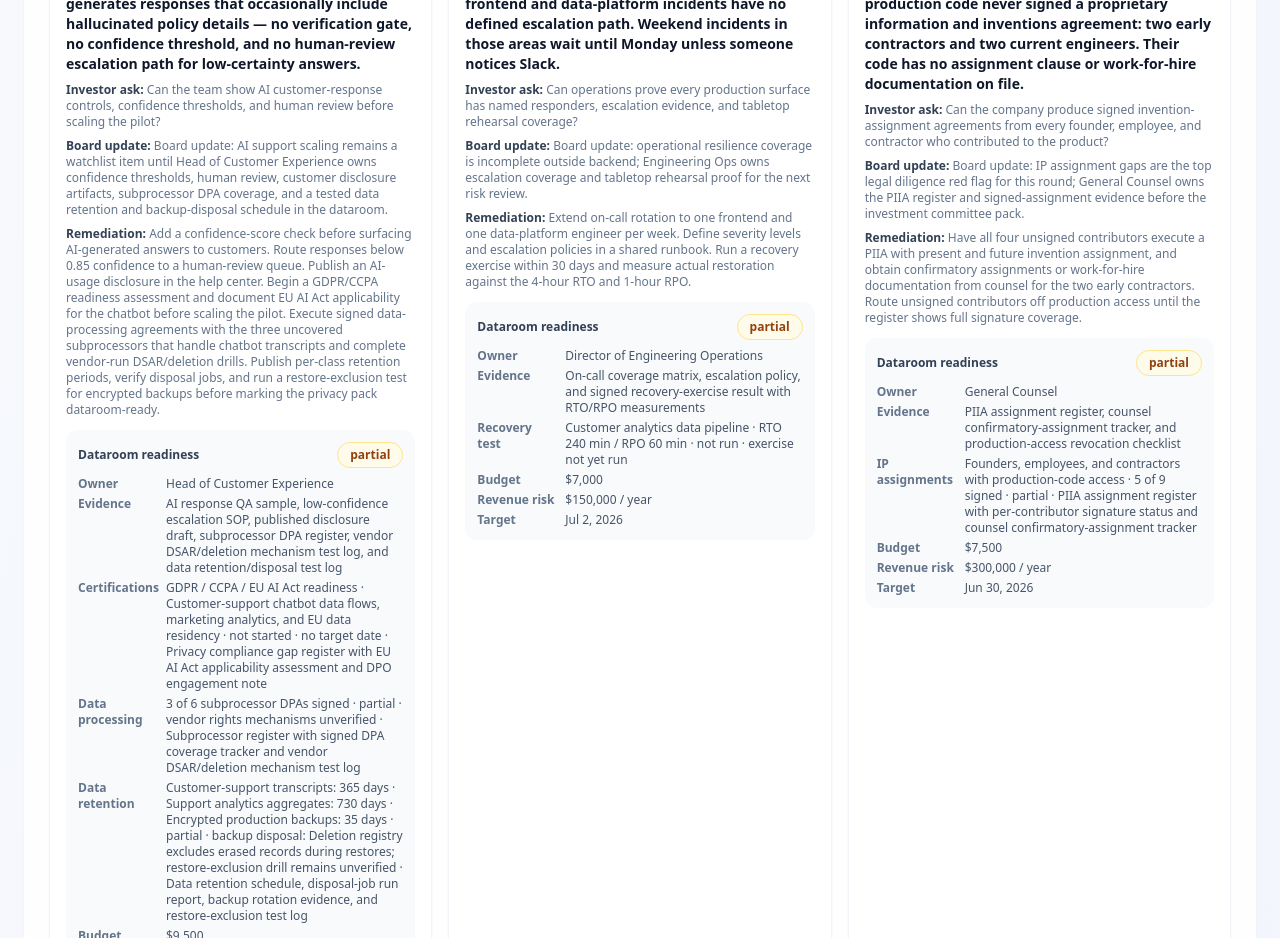
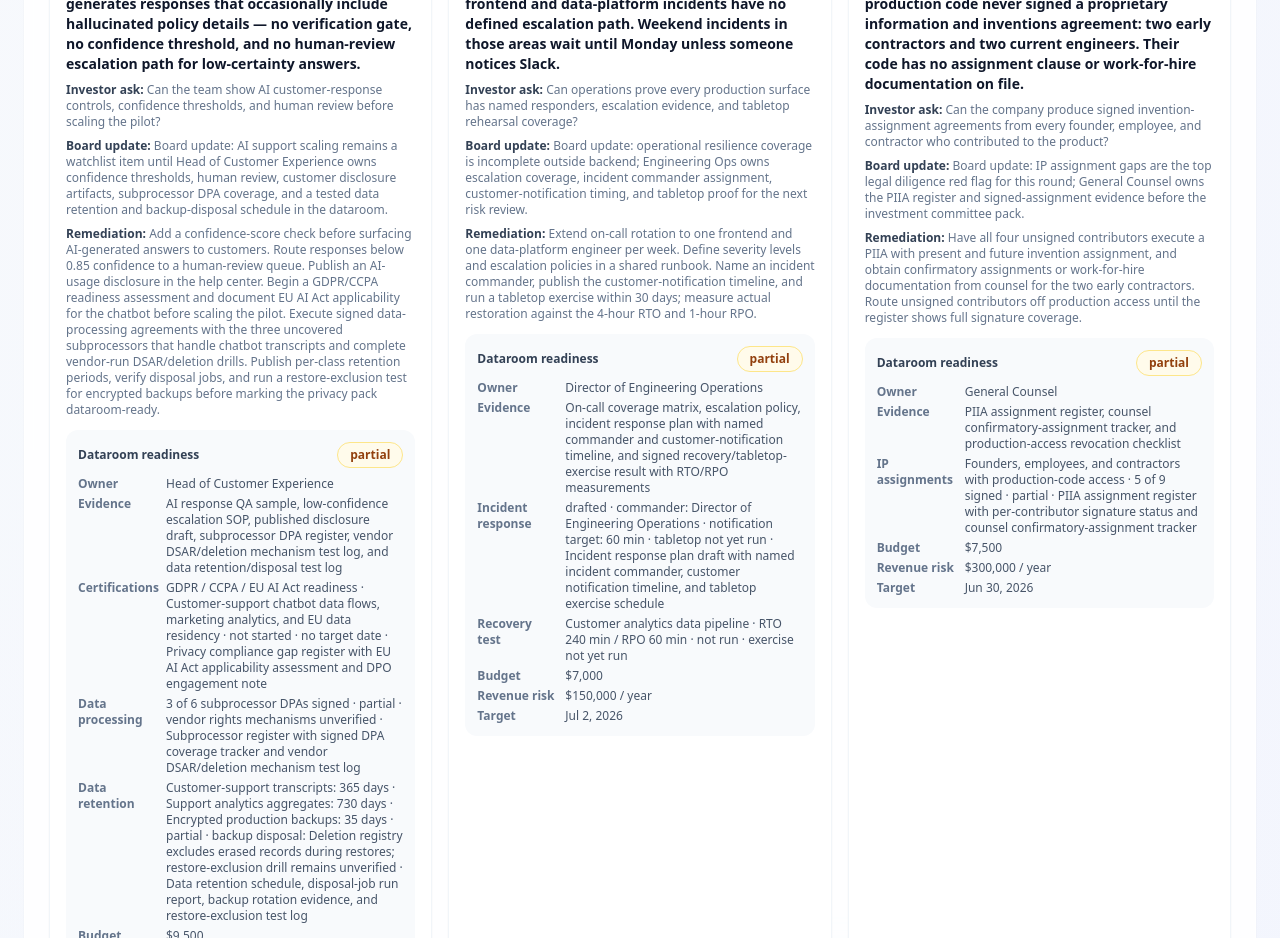
Before and after one commit to tensorgarden/cto-advisory-dashboard, a Next.js app: page / in a window 1280 px wide. Shown: the part 2060-2998 px from the top of the page. Built offline with nearby package versions, Linux system fonts and the light colour scheme.

Commit message:
Add incident response diligence evidence

```diff
--- a/src/app/page.tsx
+++ b/src/app/page.tsx
@@ -734,6 +734,30 @@ function DiligenceFindingCard({ finding }: { finding: DueDiligenceFinding }) {
               </dd>
             </div>
           )}
+          {finding.incidentResponseReadinessEvidence && (
+            <div className="flex gap-2">
+              <dt className="min-w-20 font-semibold text-slate-500">
+                Incident response
+              </dt>
+              <dd>
+                {finding.incidentResponseReadinessEvidence.status.replaceAll(
+                  "_",
+                  " "
+                )} · commander:{" "}
+                {finding.incidentResponseReadinessEvidence.incidentCommander ??
+                  "not assigned"} · notification target:{" "}
+                {finding.incidentResponseReadinessEvidence.customerNotificationSlaMinutes
+                  ? `${finding.incidentResponseReadinessEvidence.customerNotificationSlaMinutes} min`
+                  : "not set"} ·{" "}
+                {finding.incidentResponseReadinessEvidence.lastTabletopDate
+                  ? `last tabletop ${new Date(
+                      finding.incidentResponseReadinessEvidence.lastTabletopDate
+                    ).toLocaleDateString("en-US")}`
+                  : "tabletop not yet run"} ·{" "}
+                {finding.incidentResponseReadinessEvidence.evidenceArtifact}
+              </dd>
+            </div>
+          )}
           {finding.productionAccessAuditEvidence && (
             <div className="flex gap-2">
               <dt className="min-w-20 font-semibold text-slate-500">
--- a/src/lib/demo-data.ts
+++ b/src/lib/demo-data.ts
@@ -520,6 +520,7 @@ export const demoDueDiligenceFindings: DueDiligenceFinding[] = [
     dataProcessingAgreementEvidence: null,
     productionAccessAuditEvidence: null,
     dataRetentionScheduleEvidence: null,
+    incidentResponseReadinessEvidence: null,
     recommendation:
       "Institute blameless post-incident reviews with a shared RCA template within 2 sprints. Tag every P1/P2 incident against a failure taxonomy so patterns become visible to leadership.",
     executiveOwner: "VP Engineering",
@@ -568,6 +569,7 @@ export const demoDueDiligenceFindings: DueDiligenceFinding[] = [
     dataProcessingAgreementEvidence: null,
     productionAccessAuditEvidence: null,
     dataRetentionScheduleEvidence: null,
+    incidentResponseReadinessEvidence: null,
     recommendation:
       "Wrap the address-validation call in a circuit breaker (3 failures in 60s → open for 30s) and add a degraded-mode fallback that accepts unverified addresses with a manual-review flag. Obtain written change-of-control consent from the vendor. Name and cross-train a backup operator, then run a checkout-failure handover drill within 1 sprint.",
     executiveOwner: "Head of Platform",
@@ -637,6 +639,7 @@ export const demoDueDiligenceFindings: DueDiligenceFinding[] = [
         "Production access audit export with named actors, accessed objects, timestamps, ticket links, and exception register",
     },
     dataRetentionScheduleEvidence: null,
+    incidentResponseReadinessEvidence: null,
     recommendation:
       "Enable branch protection on main with required PR reviews for `.github/workflows/*`. Pin GitHub Actions to commit SHAs. Add a CI step that diffs workflow files against an allowlist and blocks unapproved changes. Complete counsel disposition for the two copyleft packages before marking the security evidence pack ready. Commission an independent third-party penetration test of the production platform and CI/CD pipeline, with a verified retest of any high or critical findings, before diligence Q&A. Map controls to the SOC 2 Type II trust service criteria and book the external audit window with the selected firm before diligence Q&A. Export production access logs with named actors, accessed objects, timestamps, and ticket linkage; complete the access review and close the shared-admin exception before marking the security evidence pack ready.",
     executiveOwner: "CISO Office",
@@ -714,6 +717,7 @@ export const demoDueDiligenceFindings: DueDiligenceFinding[] = [
       evidenceArtifact:
         "Data retention schedule, disposal-job run report, backup rotation evidence, and restore-exclusion test log",
     },
+    incidentResponseReadinessEvidence: null,
     recommendation:
       "Add a confidence-score check before surfacing AI-generated answers to customers. Route responses below 0.85 confidence to a human-review queue. Publish an AI-usage disclosure in the help center. Begin a GDPR/CCPA readiness assessment and document EU AI Act applicability for the chatbot before scaling the pilot. Execute signed data-processing agreements with the three uncovered subprocessors that handle chatbot transcripts and complete vendor-run DSAR/deletion drills. Publish per-class retention periods, verify disposal jobs, and run a restore-exclusion test for encrypted backups before marking the privacy pack dataroom-ready.",
     executiveOwner: "Head of Customer Experience",
@@ -736,7 +740,7 @@ export const demoDueDiligenceFindings: DueDiligenceFinding[] = [
     investorQuestion:
       "Can operations prove every production surface has named responders, escalation evidence, and tabletop rehearsal coverage?",
     boardReadyUpdate:
-      "Board update: operational resilience coverage is incomplete outside backend; Engineering Ops owns escalation coverage and tabletop rehearsal proof for the next risk review.",
+      "Board update: operational resilience coverage is incomplete outside backend; Engineering Ops owns escalation coverage, incident commander assignment, customer-notification timing, and tabletop proof for the next risk review.",
     investorMateriality: "watchlist",
     dataroomStatus: "partial",
     criticalVendorDependency: null,
@@ -756,10 +760,18 @@ export const demoDueDiligenceFindings: DueDiligenceFinding[] = [
     dataProcessingAgreementEvidence: null,
     productionAccessAuditEvidence: null,
     dataRetentionScheduleEvidence: null,
+    incidentResponseReadinessEvidence: {
+      status: "drafted",
+      incidentCommander: "Director of Engineering Operations",
+      customerNotificationSlaMinutes: 60,
+      lastTabletopDate: null,
+      evidenceArtifact:
+        "Incident response plan draft with named incident commander, customer notification timeline, and tabletop exercise schedule",
+    },
     recommendation:
-      "Extend on-call rotation to one frontend and one data-platform engineer per week. Define severity levels and escalation policies in a shared runbook. Run a recovery exercise within 30 days and measure actual restoration against the 4-hour RTO and 1-hour RPO.",
+      "Extend on-call rotation to one frontend and one data-platform engineer per week. Define severity levels and escalation policies in a shared runbook. Name an incident commander, publish the customer-notification timeline, and run a tabletop exercise within 30 days; measure actual restoration against the 4-hour RTO and 1-hour RPO.",
     executiveOwner: "Director of Engineering Operations",
-    evidenceArtifact: "On-call coverage matrix, escalation policy, and signed recovery-exercise result with RTO/RPO measurements",
+    evidenceArtifact: "On-call coverage matrix, escalation policy, incident response plan with named commander and customer-notification timeline, and signed recovery/tabletop-exercise result with RTO/RPO measurements",
     estimatedRemediationCostUsd: 7000,
     estimatedAnnualRevenueAtRiskUsd: 150000,
     targetRemediationDate: "2026-07-02",
@@ -791,6 +803,7 @@ export const demoDueDiligenceFindings: DueDiligenceFinding[] = [
     dataProcessingAgreementEvidence: null,
     productionAccessAuditEvidence: null,
     dataRetentionScheduleEvidence: null,
+    incidentResponseReadinessEvidence: null,
     recommendation:
       "Adopt a lightweight RAPID framework for all architecture decisions. Every ADR must list a Recommender, Approver, and a 6-month review date. This finding is accepted as a process change, not a technical fix.",
     executiveOwner: "CTO",
@@ -834,6 +847,7 @@ export const demoDueDiligenceFindings: DueDiligenceFinding[] = [
     dataProcessingAgreementEvidence: null,
     productionAccessAuditEvidence: null,
     dataRetentionScheduleEvidence: null,
+    incidentResponseReadinessEvidence: null,
     recommendation:
       "Have all four unsigned contributors execute a PIIA with present and future invention assignment, and obtain confirmatory assignments or work-for-hire documentation from counsel for the two early contractors. Route unsigned contributors off production access until the register shows full signature coverage.",
     executiveOwner: "General Counsel",
--- a/src/lib/types.ts
+++ b/src/lib/types.ts
@@ -230,6 +230,19 @@ export interface DataRetentionScheduleEvidence {
   evidenceArtifact: string;
 }
 
+export type IncidentResponseReadinessStatus =
+  | "missing"
+  | "drafted"
+  | "tested";
+
+export interface IncidentResponseReadinessEvidence {
+  status: IncidentResponseReadinessStatus;
+  incidentCommander: string | null;
+  customerNotificationSlaMinutes: number | null;
+  lastTabletopDate: string | null;
+  evidenceArtifact: string;
+}
+
 export interface DueDiligenceFinding {
   id: string;
   domain: DueDiligenceDomain;
@@ -251,6 +264,7 @@ export interface DueDiligenceFinding {
   dataProcessingAgreementEvidence: DataProcessingAgreementEvidence | null;
   productionAccessAuditEvidence: ProductionAccessAuditEvidence | null;
   dataRetentionScheduleEvidence: DataRetentionScheduleEvidence | null;
+  incidentResponseReadinessEvidence: IncidentResponseReadinessEvidence | null;
   recommendation: string;
   executiveOwner: string;
   evidenceArtifact: string;
```
Also changed, not shown: 1 other file (tests, documents, lock files or other folders).
